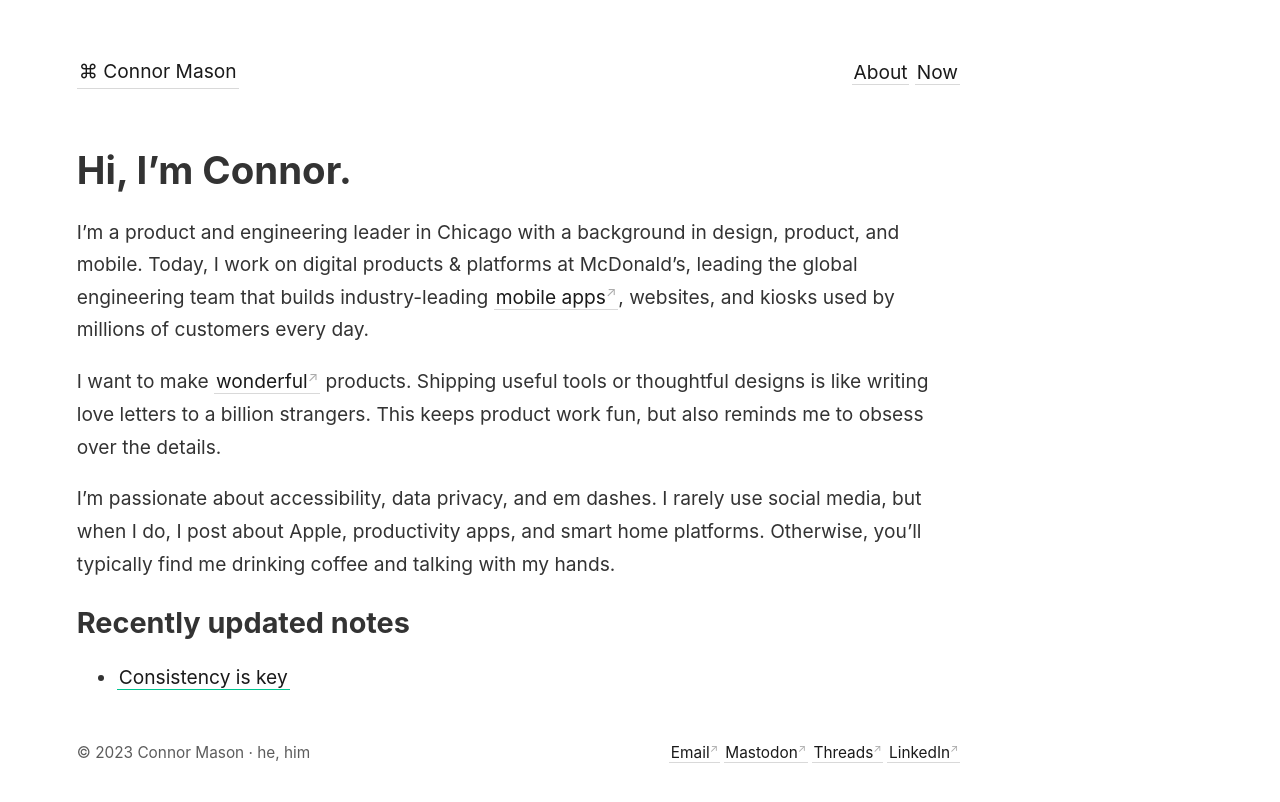
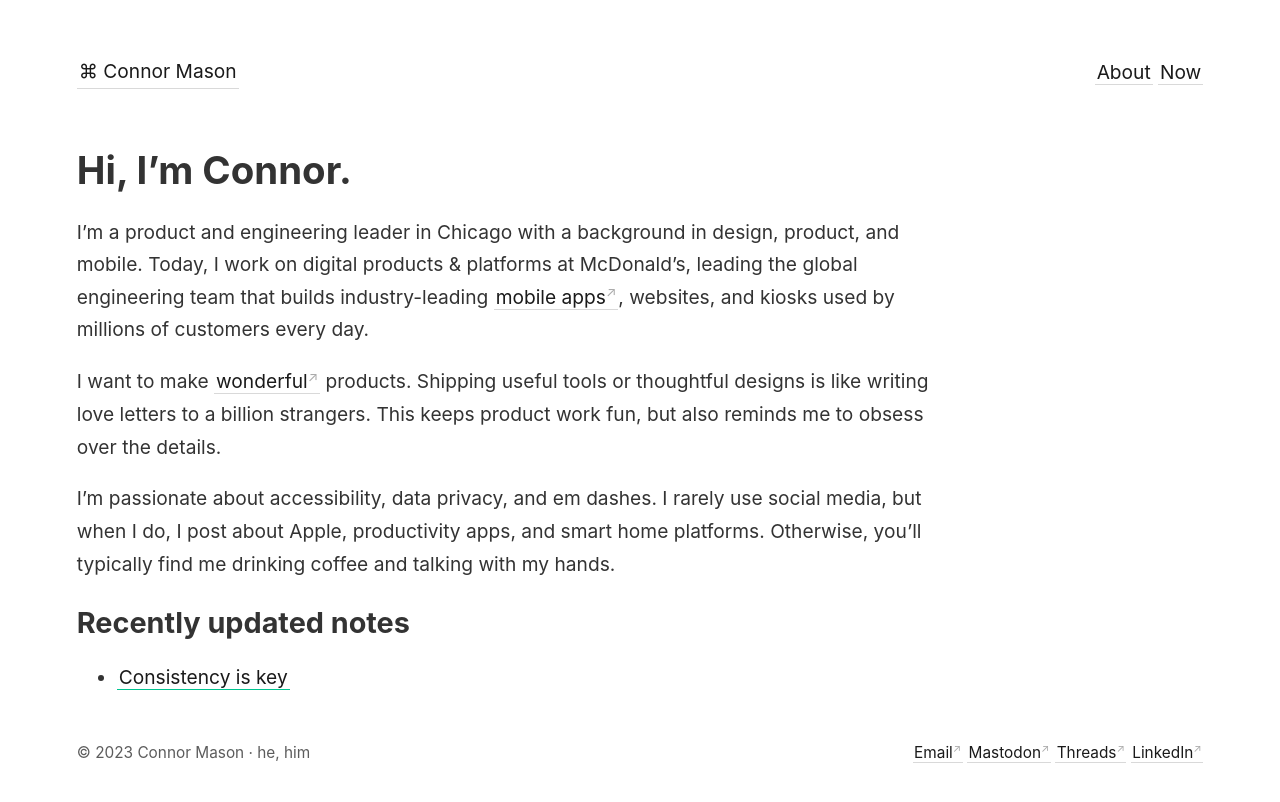
Before and after one commit to conmas/site, a Jekyll site: the page built from _pages/index.md, in a window 1280 px wide. Shown: the top 802 px of the page. Built offline with Jekyll 4.4.1, drawn with Linux system fonts in a browser that asks for light colours; nearby versions of some CDN libraries.

Commit message:
Update default.html

```diff
--- a/_layouts/default.html
+++ b/_layouts/default.html
@@ -2,12 +2,11 @@
 <html lang="en">
   {% include head.html %}
   <body>
+    <nav>{% include nav.html %}</nav>
     <div class="wrapper">
-      <nav>{% include nav.html %}</nav>
       <main>{{ content }}</main>
-      <footer>{% include footer.html %}</footer>
     </div>
-
+    <footer>{% include footer.html %}</footer>
     {% include link-previews.html wrapperQuerySelector="content" %}
   </body>
 </html>
```
